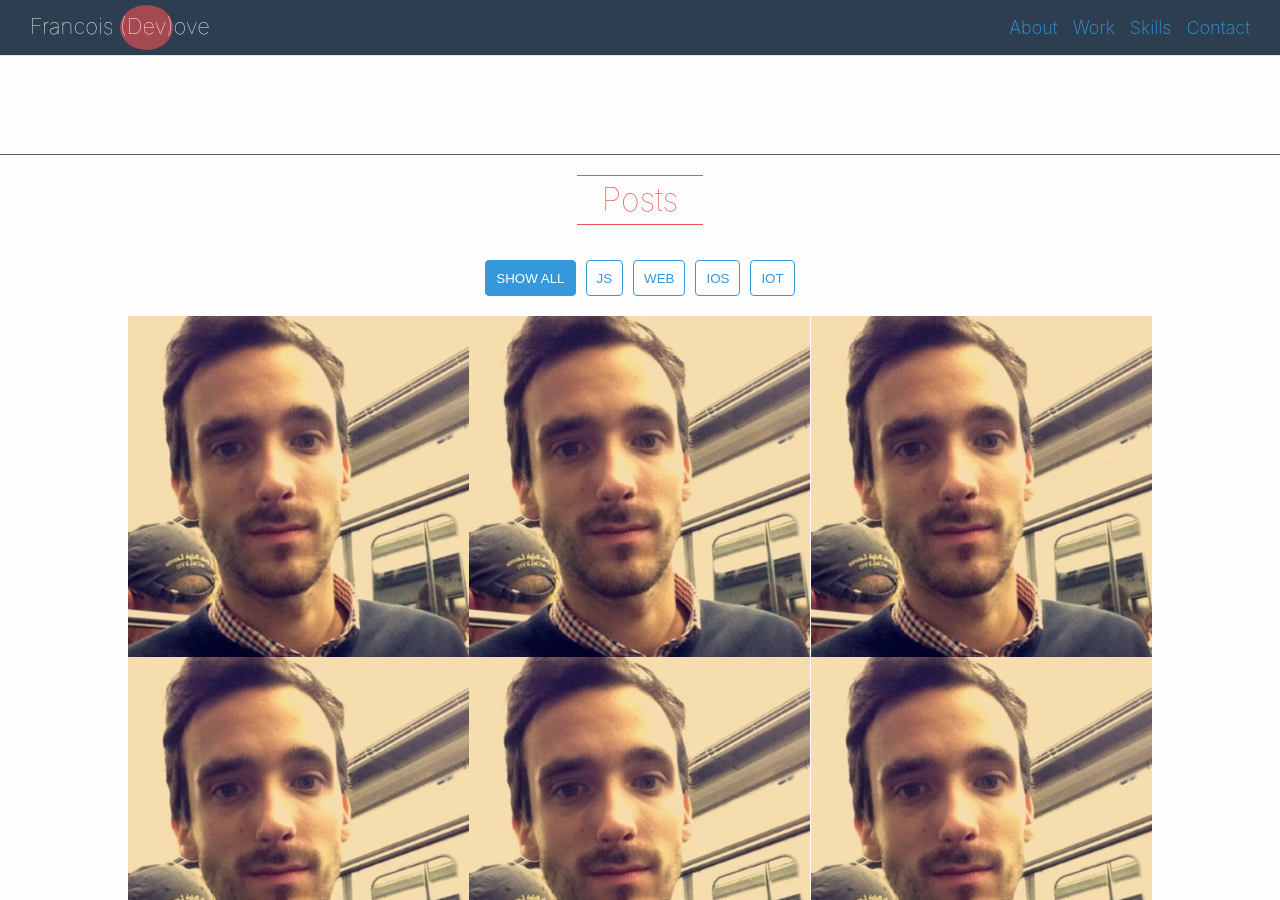
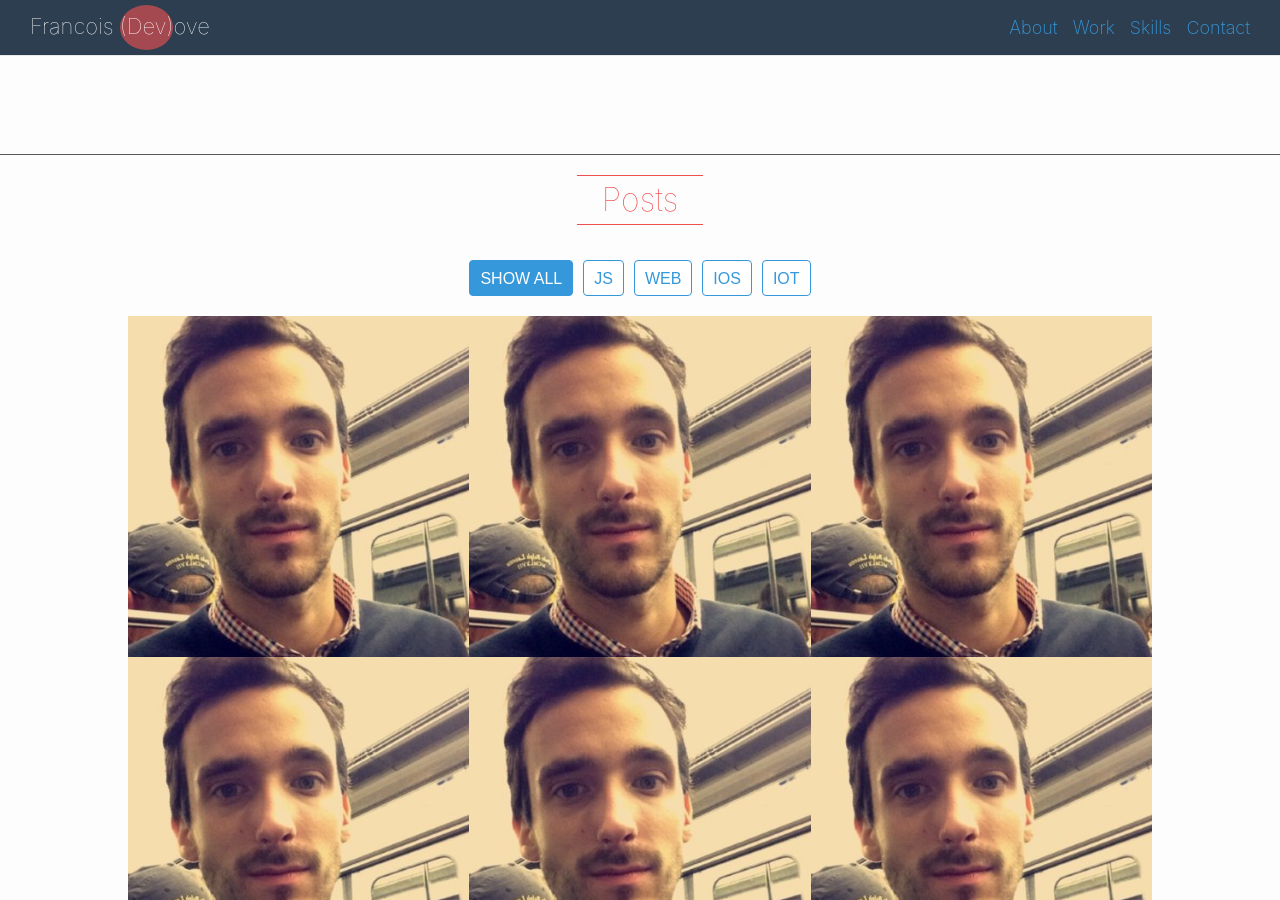
Before and after one commit to Mrancois/mrancois.github.io, a Jekyll site: the page built from index.md, in a window 1280 px wide and 900 px high, scrolled down 767 px. Built offline with Jekyll 4.4.1, drawn with Linux system fonts in a browser that asks for light colours.

Commit message:
add alt, and change style for optimization

```diff
--- a/_includes/about.html
+++ b/_includes/about.html
@@ -4,7 +4,7 @@
       <div class="cell--5 about__content__picture">
         <div class="about__content__picture__container">
           <div>&nbsp;</div>
-          <img src="assets/img/picture.jpg" />
+          <img alt="Picture Francois" src="assets/img/picture.jpg" />
           <p>Francois Devove</p>
         </div>
         <div class="about__content__contact">
--- a/_includes/contact.html
+++ b/_includes/contact.html
@@ -7,10 +7,10 @@
       <form>
         <div class="grid">
           <div class="cell--6">
-            <input class="full-width" type="email" placeholder="Email" id="emailInput" required>
+            <input class="half-width--left" type="email" placeholder="Email" id="emailInput" required>
           </div>
           <div class="cell--6">
-            <input class="full-width" type="text" placeholder="Name" id="nameInput" required>
+            <input class="half-width--right" type="text" placeholder="Name" id="nameInput" required>
           </div>
           <div class="cell--12">
             <input class="full-width" type="text" placeholder="Subject" id="subjectInput" required>
--- a/_includes/head.html
+++ b/_includes/head.html
@@ -4,7 +4,8 @@
   <meta name="viewport" content="width=device-width, initial-scale=1">
   {%- seo -%}
   <link rel="stylesheet" href="{{ "/assets/css/main.css" | relative_url }}">
-
+  <link rel="icon" type="image/png" href="{{ "/assets/img/favicon.png" | relative_url }}">
+  <link rel="manifest" href="/manifest.json">
 
   <!-- isotope carousel -->
   <script src="{{ "/assets/js/isotope.pkgd.min.js" | relative_url }}"></script>
--- a/_includes/posts.html
+++ b/_includes/posts.html
@@ -13,8 +13,8 @@
     {%- if site.posts.size > 0 -%}
         <div id="post">
           {%- for post in site.posts -%}
-            <div class="cell--4 post__item {{ post.type }}" data-category="{{ post.type }}" style="background-image: url('assets/img/{{ post.background }}'); background-size:100%; background-repeat:no-repeat; position:relative;">
-              <img src="assets/img/{{ post.background }}" style="visibility: hidden;" />
+            <div class="cell--4 post__item {{ post.type }}" data-category="{{ post.type }}">
+              <img alt="{{ post.title }}" src="assets/img/{{ post.background }}" />
 
               <a href="{{ post.url | relative_url }}">
                 <div class="post__item__details">
--- a/_includes/tools_skills.html
+++ b/_includes/tools_skills.html
@@ -7,7 +7,7 @@
         {% for skill in element.elements %}
         <div class="cell--3 skills__skill">
           <div class="skills__skill__container-image">
-            <img class="skills__skill__container-image--image" src="assets/img/icons/{{ skill.img }}.png" />
+            <img class="skills__skill__container-image--image" alt="Logo {{ skill.name }}" data-src="assets/img/icons/{{ skill.img }}.png" />
           </div>
           <p class="skills__skill__text">{{ skill.name }}</p>
         </div>
--- a/assets/css/main.scss
+++ b/assets/css/main.scss
@@ -10,6 +10,15 @@
   background-color: grey;
 }
 */
+img {
+  opacity: 1;
+  transition: opacity 0.3s;
+}
+
+img[data-src] {
+  opacity: 0;
+}
+
 .bigscreen_img {
   width: 100%;
   border: 2px solid #000000;
@@ -98,6 +107,14 @@
 .full-width {
   width: 100%;
 }
+.half-width--left {
+  width: calc(100% - 5px);
+  margin-right: 5px;
+}
+.half-width--right {
+  width: calc(100% - 5px);
+  margin-left: 5px;
+}
 .about {
   display: flex;
   flex-direction: row;
@@ -151,6 +168,8 @@
 .button-filter {
   cursor: pointer;
   margin: 0 5px;
+  font-size: 16px;
+  font-weight: 100;
 }
 .is-checked {
   background-color: #3498DB;
@@ -533,6 +552,12 @@
     width: 100%;
   }
 
+  /* contact */
+  .half-width--left, .half-width--right {
+    width: 100%;
+    margin-left: 0;
+    margin-right: 0;
+  }
   /* details post */
   .barduino__img {
     width: 80%;
```
